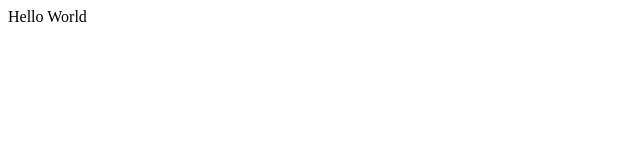
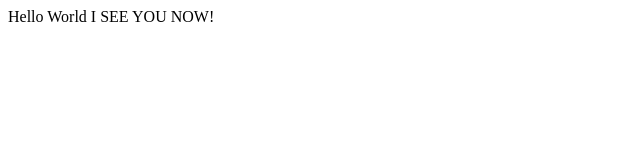
Before and after one commit to jlesca1/jlesca1.github.io, a plain HTML site: page index.html in a window 1280 px wide. Shown: the whole page, without its empty margins (0-640 px from the left). Drawn offline with Linux system fonts and the light colour scheme.

Commit message:
Added verbiage in the body

```diff
--- a/index.html
+++ b/index.html
@@ -4,5 +4,6 @@
 </head>
 <body>
   Hello World
+  I SEE YOU NOW!
 </body>
 </html>
```
